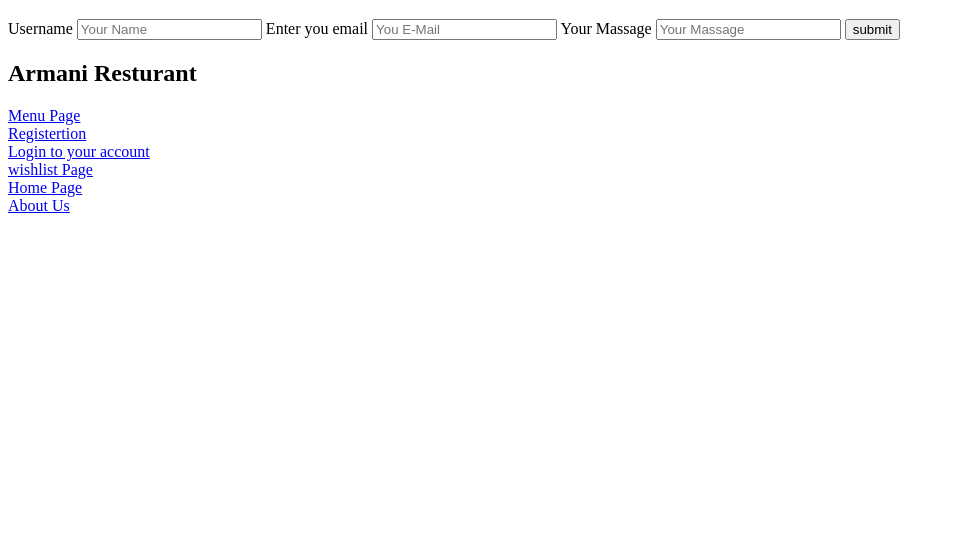
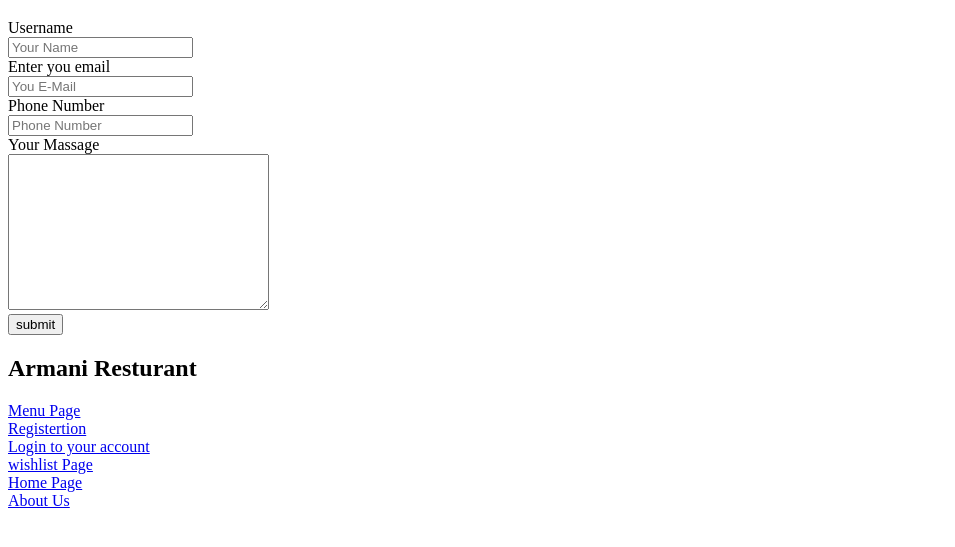
Before and after one commit to abedrajab95/Armani-Tulkarm-Rest, a plain HTML site: page contact.html in a window 1280 px wide. Shown: the part 61-608 px from the top of the page, without its empty margins (0-955 px from the left). Drawn offline with Linux system fonts and the light colour scheme.

Commit message:
add text area to contact

```diff
--- a/contact.html
+++ b/contact.html
@@ -9,11 +9,21 @@
     <h1>Let's Get in Touch</h1>
     <form>
         <label for="username">Username</label>
+        <br>
         <input id="username" type="text" name="username" placeholder="Your Name">
+        <br>
         <label for="email">Enter you email</label>
+        <br>
         <input id="email" type="email" name="email" placeholder="You E-Mail">
-        <label for="text">Your Massage</label>
-        <input id="text" type="text" placeholder="Your Massage" >
+        <br>
+        <label for="tel">Phone Number</label>
+        <br>
+        <input id="tel" type="tel" placeholder="Phone Number">
+        <br>
+        <label for="textarea">Your Massage</label>
+        <br>
+        <textarea name="textarea" id="textarea" cols="30" rows="10"></textarea>
+        <br>
         <input type="submit" value="submit">
 </form>
 <h2>Armani Resturant</h2>
```
